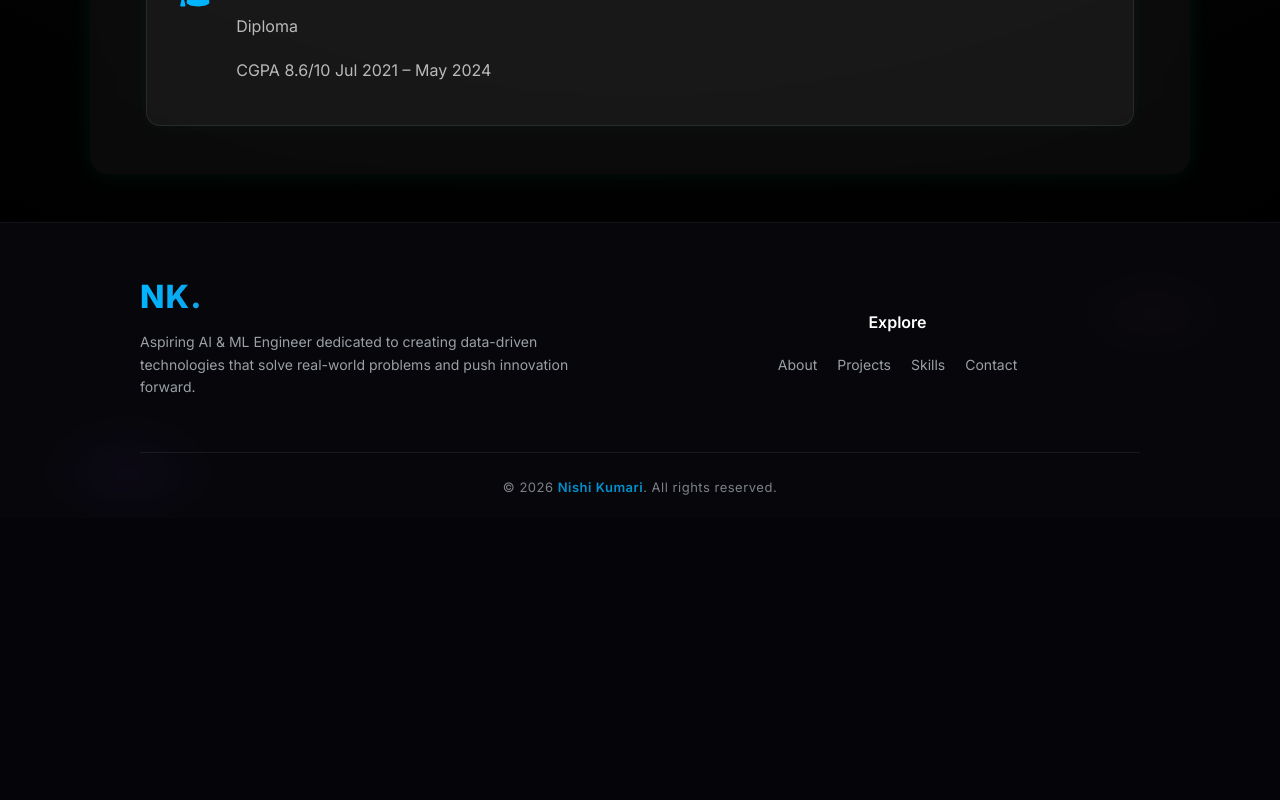
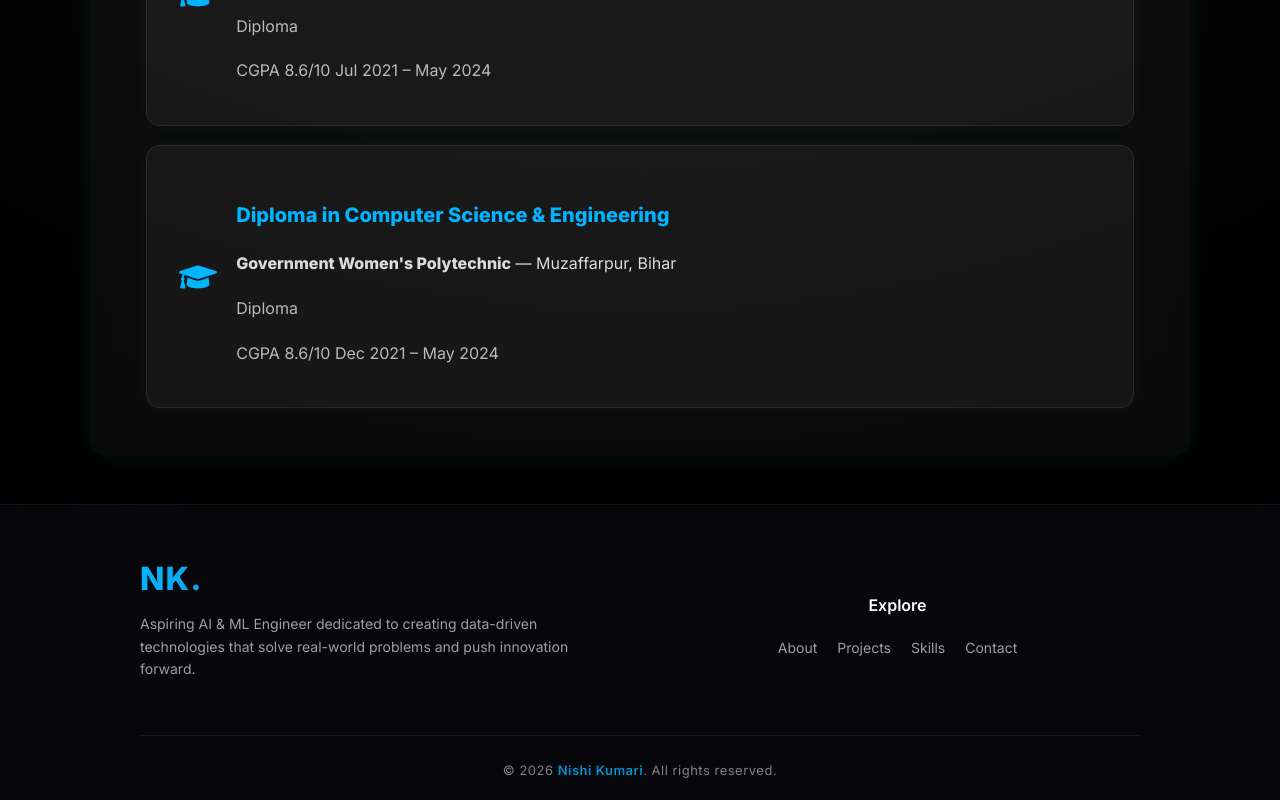
Before and after one commit to NishiKumariPatel/Portfolio_2026, a React (Vite) app: page /about in a window 1280 px wide. Shown: the part 1207-2007 px from the top of the page. Before the commit the page ends 1725 px from the top, so only its background shows below. Built offline with nearby package versions, Linux system fonts and the light colour scheme; the HTML template or start-up script is replaced by a standard one.

Commit message:
Update About.jsx

```diff
--- a/src/pages/About.jsx
+++ b/src/pages/About.jsx
@@ -217,6 +217,49 @@ const AboutMe = () => {
                 <p style={{ color: "rgba(255,255,255,0.7)" }}>CGPA 8.6/10   Jul 2021 – May 2024</p>
               </div>
             </motion.div>
+                        {/* --- Education Card 2 --- */}
+            <motion.div
+              whileHover={{
+                scale: 1.02,
+                boxShadow: "0 0 25px rgba(0,255,200,0.15)",
+              }}
+              transition={{ duration: 0.3 }}
+              style={{
+                background: "rgba(255,255,255,0.05)",
+                borderRadius: "14px",
+                padding: "1.5rem 2rem",
+                border: "1px solid rgba(255,255,255,0.08)",
+                boxShadow: "0 0 15px rgba(0,255,200,0.05)",
+                display: "flex",
+                alignItems: "center",
+                gap: "1.2rem",
+              }}
+            >
+              <FaGraduationCap size={38} color="var(--accent)" />
+              <div>
+                <h4
+                  style={{
+                    color: "var(--accent)",
+                    marginBottom: "0.4rem",
+                    fontSize: "1.25rem",
+                  }}
+                >
+                  Diploma in Computer Science & Engineering
+                </h4>
+                <p
+                  style={{
+                    color: "rgba(255,255,255,0.85)",
+                    marginBottom: "0.2rem",
+                  }}
+                >
+                  <strong>Government Women's Polytechnic</strong> — Muzaffarpur, Bihar
+                </p>
+                <p style={{ color: "rgba(255,255,255,0.7)" }}>
+                  Diploma
+                </p>
+                <p style={{ color: "rgba(255,255,255,0.7)" }}>CGPA 8.6/10   Dec 2021 – May 2024</p>
+              </div>
+            </motion.div>
           </div>
         </motion.div>
       </motion.div>
```
